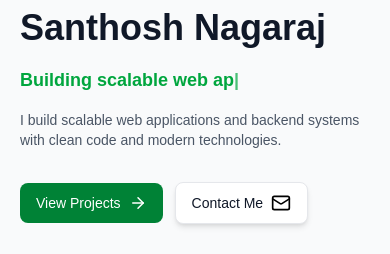
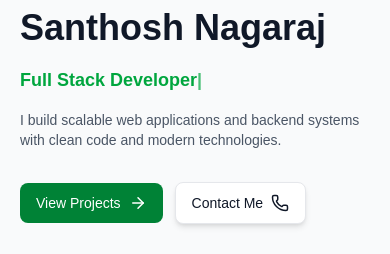
Before and after one commit to santhoshnagaraj-info/My-Portfolio, a Next.js app: page / in a window 390 px wide. Shown: the part 353-607 px from the top of the page. Built offline with nearby package versions, Linux system fonts and the light colour scheme.

Commit message:
Phone number added in Heo Page.

```diff
--- a/src/components/Hero.tsx
+++ b/src/components/Hero.tsx
@@ -1,6 +1,6 @@
 import Image from "next/image";
 import Link from "next/link";
-import { ArrowRight } from "lucide-react";
+import { ArrowRight, Phone } from "lucide-react";
 import TextType from "@/utils/TextType";
 import SocialLink from "@/utils/SocialLink";
 
@@ -33,11 +33,12 @@ export default function Hero() {
                 View Projects <ArrowRight size={18} />
               </Link>
               <Link
-                href="#contact"
+                href="tel:+918525934244"
                 className="flex items-center gap-2 rounded-lg border border-gray-200 bg-white px-4 sm:px-5 py-2.5 sm:py-3 text-sm sm:text-base font-medium text-gray-900 hover:bg-gray-100 shadow-md hover:shadow-lg transition-shadow"
               >
                 Contact Me
-                <Image src="/icons/mail.svg" alt="Email" width={20} height={20} />
+                <Phone size={18} />
+                {/* <Image src="/icons/mail.svg" alt="Email" width={20} height={20} /> */}
               </Link>
             </div>
             <SocialLink/>
--- a/src/data/hero.Role.ts
+++ b/src/data/hero.Role.ts
@@ -1,7 +1,7 @@
 
 
 const WORDS = [
-  "Software Engineer", "Building scalable web applications","backend systems and modern user experiences."
+  "Software Engineer", "Full Stack Developer", "Building scalable web applications"
 ];
 
 export default WORDS;
```
